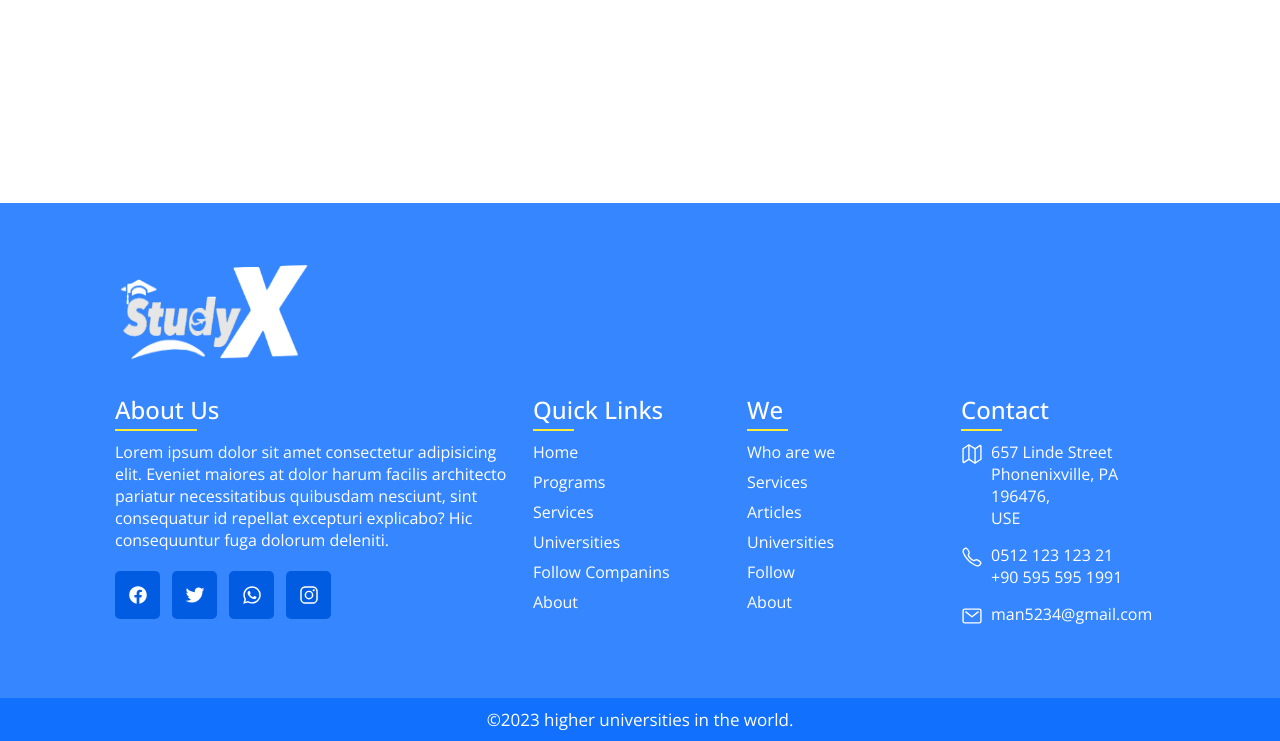
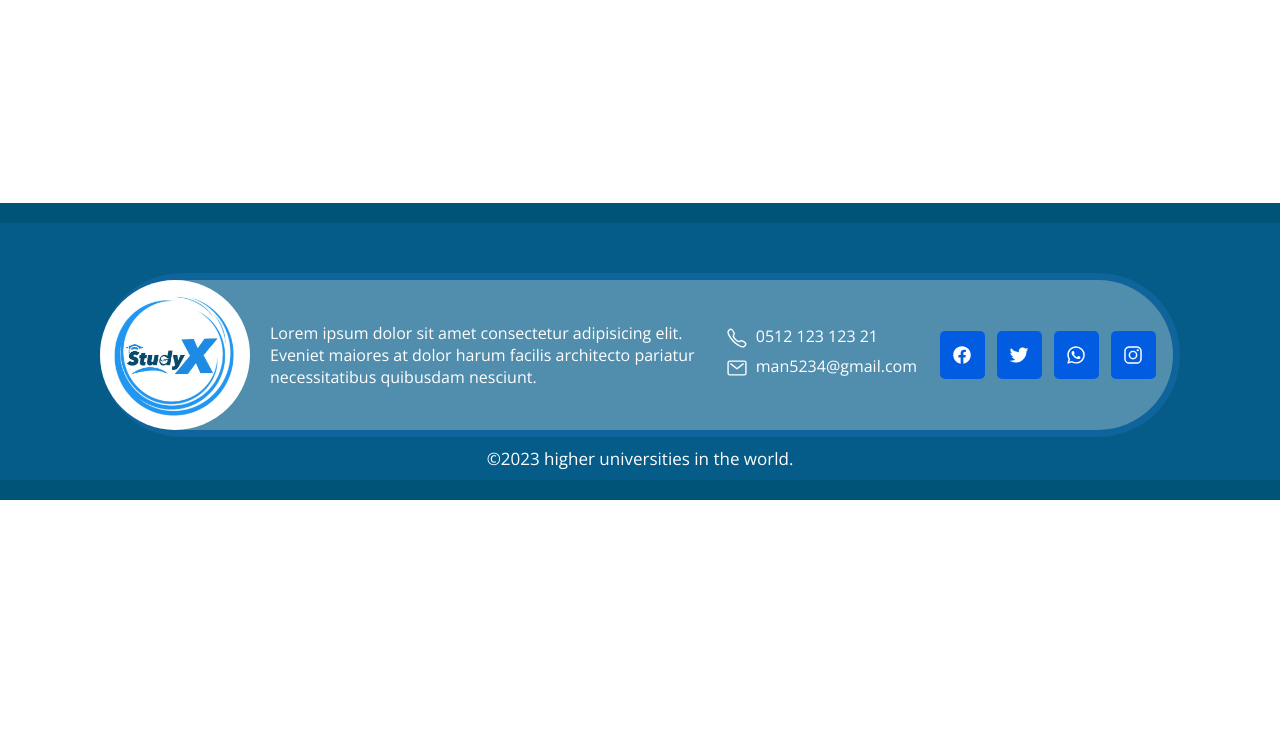
Before and after one commit to Muhammedbadr/untitled-folder-3, a plain HTML site: page index.html in a window 1280 px wide. Shown: the part 5752-6493 px from the top of the page. After the commit the page ends 6252 px from the top, so only its background shows below. Drawn offline with nearby package versions, Linux system fonts and the light colour scheme; files whose address does not match are found by name.

Commit message:
edit footer

```diff
--- a/1pege.html
+++ b/1pege.html
@@ -429,61 +429,24 @@
 
     </section>
 
-    <footer id="abuot">
-        <div class="imges">
-            <img src="/Screen Shot 2023-03-17 at 10.06.03 2.png" alt="">
+    <footer class="border" id="abuot ">
+        <div class="container semi-transparent-footer m-auto border-2">
 
-        </div>
-        <div class="container">
+            <div class="sec About flex">
+                <div class="imges">
+                    <img src="imges/logo-2.jpg" alt="">
 
-            <div class="sec About">
-                <h2>About Us</h2>
-                <p>Lorem ipsum dolor sit amet consectetur adipisicing elit. Eveniet maiores at dolor harum facilis
-                    architecto pariatur necessitatibus quibusdam nesciunt, sint consequatur id repellat excepturi
-                    explicabo? Hic consequuntur fuga dolorum deleniti.</p>
-                <ul class="sci">
-                    <li><a href=""><ion-icon class="fa" name="logo-facebook"></ion-icon></a></li>
-                    <li><a href=""><ion-icon class="fa" name="logo-twitter"></ion-icon></a></li>
-                    <li><a href=""><ion-icon class="fa" name="logo-whatsapp"></ion-icon></a></li>
-                    <li><a href=""><ion-icon class="fa" name="logo-instagram"></ion-icon></a></li>
-                </ul>
+                </div>
+                <div class="m-auto" >
+                    <p>Lorem ipsum dolor sit amet consectetur adipisicing elit. Eveniet maiores at dolor harum facilis
+                    architecto pariatur necessitatibus quibusdam nesciunt.</p>
+                </div>
             </div>
-            <div class="sec quicklin">
-                <h2>Quick Links</h2>
-                <ul>
-                    <li><a href="#">Home</a></li>
-                    <li><a href="#">Programs</a></li>
-                    <li><a href="#">Services</a></li>
-                    <li><a href="#">Universities</a></li>
-                    <li><a href="#">Follow Companins</a></li>
-                    <li><a href="#">About</a></li>
-                </ul>
-            </div>
-            <div class="sec quicklin">
-                <h2>We</h2>
-                <ul>
-                    <li><a href="#">Who are we</a></li>
-                    <li><a href="#">Services</a></li>
-                    <li><a href="#">Articles</a></li>
-                    <li><a href="#">Universities</a></li>
-                    <li><a href="#">Follow</a></li>
-                    <li><a href="#">About</a></li>
-                </ul>
-            </div>
-            <div class="sec Contact">
-                <h2>Contact</h2>
-                <ul class="info">
-                    <li>
-                        <span><ion-icon name="map-outline"></ion-icon></span>
-                        <span>
-                            <a href="">657 Linde Street <br>
-                                Phonenixville, PA 196476, <br>USE </a>
-                        </span>
-                    </li>
-                    <li>
+            <div class="sec Contact flex">
+                <ul class="info m-auto">
+                    <li class="mb-0">
                         <span><ion-icon name="call-outline"></ion-icon></span>
-                        <p><a href="tel:05324132">0512 123 123 21</a><br>
-                            <a href="tel:+90 595 595 1991">+90 595 595 1991</a>
+                        <p><a href="tel:05324132">0512 123 123 21</a>
                         </p>
                     </li>
 
@@ -494,12 +457,19 @@
                         </p>
                     </li>
                 </ul>
+
+                <ul class="sci ml-20">
+                    <li class="m-auto"><a href=""><ion-icon class="fa" name="logo-facebook"></ion-icon></a></li>
+                    <li class="m-auto"><a href=""><ion-icon class="fa" name="logo-twitter"></ion-icon></a></li>
+                    <li class="m-auto"><a href=""><ion-icon class="fa" name="logo-whatsapp"></ion-icon></a></li>
+                    <li class="m-auto"><a href=""><ion-icon class="fa" name="logo-instagram"></ion-icon></a></li>
+                </ul>
             </div>
         </div>
+        <div class="copytext">
+            <p>©2023 higher universities in the world.</p>
+        </div>
     </footer>
-    <div class="copytext">
-        <p>©2023 higher universities in the world.</p>
-    </div>
 
 </body>
 
--- a/index.html
+++ b/index.html
@@ -462,61 +462,24 @@
         </div>
     </section>
 
-    <footer id="abuot">
-        <div class="imges">
-            <img src="/Screen Shot 2023-03-17 at 10.06.03 2.png" alt="">
+    <footer class="border" id="abuot ">
+        <div class="container semi-transparent-footer m-auto border-2">
 
-        </div>
-        <div class="container">
+            <div class="sec About flex">
+                <div class="imges">
+                    <img src="imges/logo-2.jpg" alt="">
 
-            <div class="sec About">
-                <h2>About Us</h2>
-                <p>Lorem ipsum dolor sit amet consectetur adipisicing elit. Eveniet maiores at dolor harum facilis
-                    architecto pariatur necessitatibus quibusdam nesciunt, sint consequatur id repellat excepturi
-                    explicabo? Hic consequuntur fuga dolorum deleniti.</p>
-                <ul class="sci">
-                    <li><a href=""><ion-icon class="fa" name="logo-facebook"></ion-icon></a></li>
-                    <li><a href=""><ion-icon class="fa" name="logo-twitter"></ion-icon></a></li>
-                    <li><a href=""><ion-icon class="fa" name="logo-whatsapp"></ion-icon></a></li>
-                    <li><a href=""><ion-icon class="fa" name="logo-instagram"></ion-icon></a></li>
-                </ul>
+                </div>
+                <div class="m-auto" >
+                    <p>Lorem ipsum dolor sit amet consectetur adipisicing elit. Eveniet maiores at dolor harum facilis
+                    architecto pariatur necessitatibus quibusdam nesciunt.</p>
+                </div>
             </div>
-            <div class="sec quicklin">
-                <h2>Quick Links</h2>
-                <ul>
-                    <li><a href="#">Home</a></li>
-                    <li><a href="#">Programs</a></li>
-                    <li><a href="#">Services</a></li>
-                    <li><a href="#">Universities</a></li>
-                    <li><a href="#">Follow Companins</a></li>
-                    <li><a href="#">About</a></li>
-                </ul>
-            </div>
-            <div class="sec quicklin">
-                <h2>We</h2>
-                <ul>
-                    <li><a href="#">Who are we</a></li>
-                    <li><a href="#">Services</a></li>
-                    <li><a href="#">Articles</a></li>
-                    <li><a href="#">Universities</a></li>
-                    <li><a href="#">Follow</a></li>
-                    <li><a href="#">About</a></li>
-                </ul>
-            </div>
-            <div class="sec Contact">
-                <h2>Contact</h2>
-                <ul class="info">
-                    <li>
-                        <span><ion-icon name="map-outline"></ion-icon></span>
-                        <span>
-                            <a href="">657 Linde Street <br>
-                                Phonenixville, PA 196476, <br>USE </a>
-                        </span>
-                    </li>
-                    <li>
+            <div class="sec Contact flex">
+                <ul class="info m-auto">
+                    <li class="mb-0">
                         <span><ion-icon name="call-outline"></ion-icon></span>
-                        <p><a href="tel:05324132">0512 123 123 21</a><br>
-                            <a href="tel:+90 595 595 1991">+90 595 595 1991</a>
+                        <p><a href="tel:05324132">0512 123 123 21</a>
                         </p>
                     </li>
 
@@ -527,12 +490,20 @@
                         </p>
                     </li>
                 </ul>
+
+                <ul class="sci ml-20">
+                    <li class="m-auto"><a href=""><ion-icon class="fa" name="logo-facebook"></ion-icon></a></li>
+                    <li class="m-auto"><a href=""><ion-icon class="fa" name="logo-twitter"></ion-icon></a></li>
+                    <li class="m-auto"><a href=""><ion-icon class="fa" name="logo-whatsapp"></ion-icon></a></li>
+                    <li class="m-auto"><a href=""><ion-icon class="fa" name="logo-instagram"></ion-icon></a></li>
+                </ul>
             </div>
         </div>
+        <div class="copytext">
+            <p>©2023 higher universities in the world.</p>
+        </div>
     </footer>
-    <div class="copytext">
-        <p>©2023 higher universities in the world.</p>
-    </div>
+
 
 </body>
 
--- a/selye.css
+++ b/selye.css
@@ -1076,11 +1076,11 @@ button[type="submit"] {
 } */
 
 footer {
-    background-color: #3586ff;
+    background: #065c88;
     position: relative;
     width: 100%;
     height: auto;
-    padding: 50px 100px;
+    padding: 50px 100px 0px 100px;
 
 
 }
@@ -1089,21 +1089,22 @@ footer .imges {
     display: grid;
     justify-content: flex-start;
     align-items: center;
+    margin-right: 20px;
 
 }
 
 footer .imges img {
-    width: 230px;
-    height: 120px;
-    filter: grayscale(100%) brightness(400%);
+    width: 150px;
+    height: 150px;
     margin-bottom: 20px;
+    border-radius: 99px;
+    margin: auto;
 }
 
 footer .container {
     width: 100%;
-    display: grid;
-    grid-template-columns: 2fr 1fr 1fr 1fr;
-
+    display: flex;
+    padding-left: 0;
     grid-gap: 10px;
 }
 
@@ -1130,7 +1131,6 @@ footer .container .sec p {
 }
 
 .sci {
-    margin-top: 20px;
     display: grid;
     grid-template-columns: repeat(4, 50px);
     grid-gap: 7px;
@@ -1179,7 +1179,6 @@ footer .container .sec p {
 .info li {
     display: grid;
     grid-template-columns: 30px 1fr;
-    margin-bottom: 15px;
 }
 
 .info li span:nth-child(1) {
@@ -1193,7 +1192,6 @@ footer .container .sec p {
 }
 
 .copytext {
-    background: #1170fe;
     width: 100%;
     padding: 10px 100px;
     color: white;
@@ -1313,3 +1311,34 @@ footer .container .sec p {
         margin-bottom: 40px;
         font-size: 20px;
     }
+    .flex {
+        display: flex;
+    }
+    .mr-20 {
+        margin-right: 20px;
+    }
+    .border {
+        border-top: 20px solid #005478;
+        border-bottom: 20px solid #005478;
+    }
+    .m-auto {
+        margin: auto;
+    }
+    .ml-20 {
+        margin-left: 20px;
+    }
+    .border-2 {
+    border-right: 7px solid #0e649b;
+    border-top: 7px solid #0e649b;
+    border-bottom: 7px solid #0e649b;
+    }
+    .semi-transparent-footer {
+        box-sizing: border-box;
+        background: #fff; /* fallback color for old browsers */
+        background: rgba(255, 255, 255, 0.3);
+        border-radius: 99px;
+        width: fit-content;
+    }
+    .mb-0{
+        margin-bottom: 0;
+    }
```
Also changed, not shown: 2pege.html (+24 -51 lines), 4pege.html (+24 -54 lines), imges/48C07E33-EF2B-4608-A5D7-8C127ED71EAB (1).png (deleted), imges/logo-2.jpg (added).
